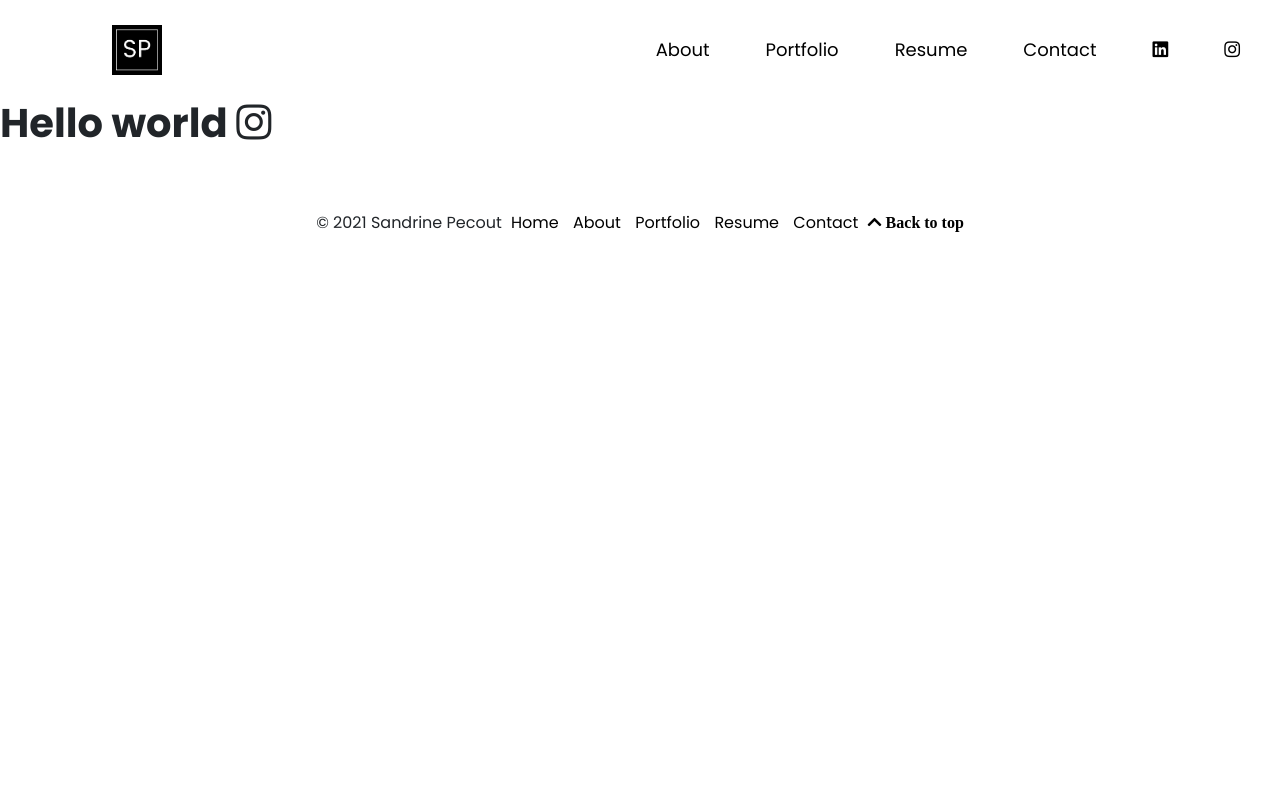
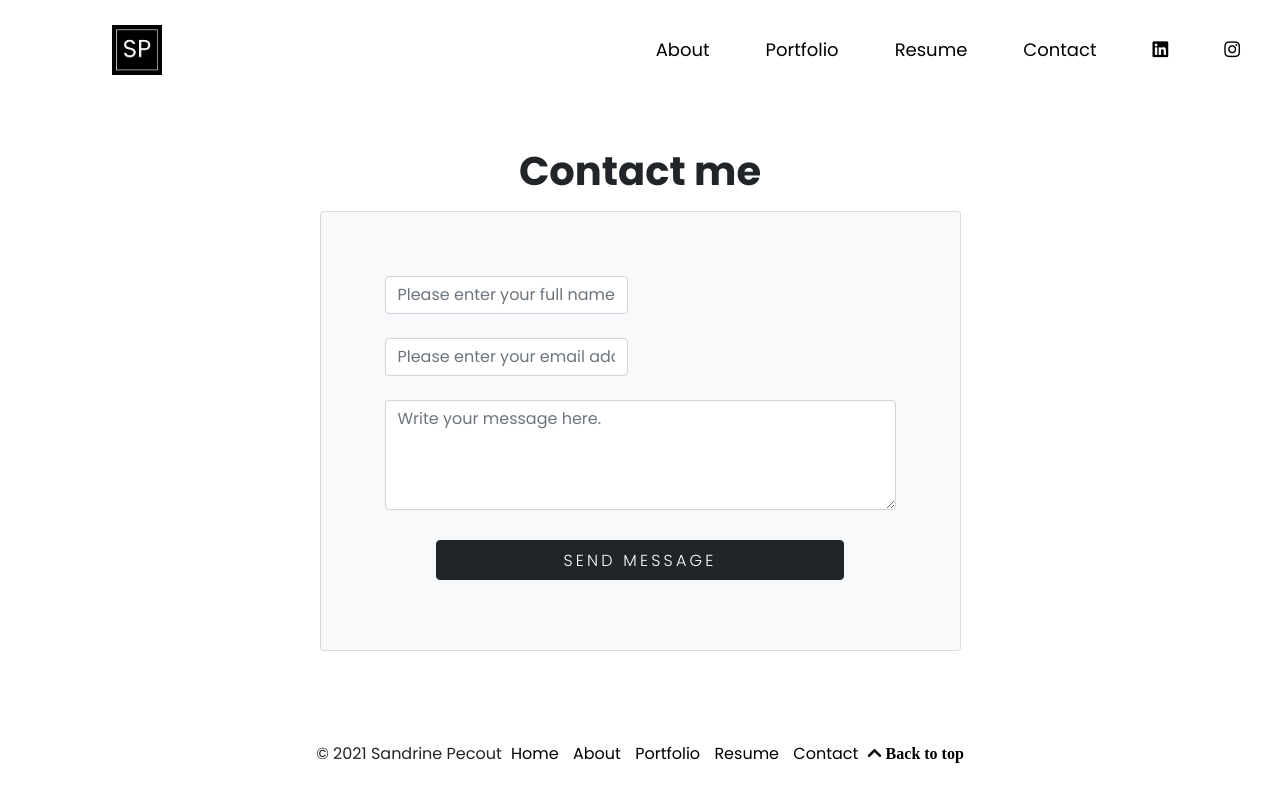
Before and after one commit to CatHarsis39/final-project-portfolio, a plain HTML site: page contact.html in a window 1280 px wide. Drawn offline with nearby package versions, Linux system fonts and the light colour scheme; a web font is replaced by a local one.

Commit message:
contact form 1

```diff
--- a/contact.html
+++ b/contact.html
@@ -95,7 +95,82 @@
         </div>
       </div>
     </nav>
-    <h1>Hello world <i class="fab fa-instagram"></i></h1>
+    <div class="container">
+      <div class="text-center mt-5">
+        <h1>Contact me</h1>
+      </div>
+      <div class="row">
+        <div class="col-lg-7 mx-auto">
+          <div class="card mt-2 mx-auto p-4 bg-light">
+            <div class="card-body bg-light">
+              <div class="container">
+                <form id="contact-form" role="form">
+                  <div class="controls">
+                    <div class="row">
+                      <div class="col-md-6">
+                        <div class="form-group">
+                          <br />
+                          <input
+                            id="form_name"
+                            type="text"
+                            name="name"
+                            class="form-control"
+                            placeholder="Please enter your full name"
+                            required="required"
+                            data-error="Firstname is required."
+                          />
+                        </div>
+                      </div>
+                    </div>
+                    <div class="row">
+                      <div class="col-md-6">
+                        <div class="form-group">
+                          <br />
+                          <input
+                            id="form_email"
+                            type="email"
+                            name="email"
+                            class="form-control"
+                            placeholder="Please enter your email address"
+                            required="required"
+                            data-error="Valid email is required."
+                          />
+                        </div>
+                      </div>
+                    </div>
+                    <div class="row">
+                      <div class="col-md-12">
+                        <div class="form-group">
+                          <br />
+                          <textarea
+                            id="form_message"
+                            name="message"
+                            class="form-control"
+                            placeholder="Write your message here."
+                            rows="4"
+                            required="required"
+                            data-error="Please, leave us a message."
+                          ></textarea>
+                        </div>
+                      </div>
+                      <div class="col-md-12">
+                        <input
+                          type="submit"
+                          class="btn btn-dark btn-send pt-2 btn-block"
+                          value="Send Message"
+                        />
+                      </div>
+                    </div>
+                  </div>
+                </form>
+              </div>
+            </div>
+          </div>
+          <!-- /.8 -->
+        </div>
+        <!-- /.row-->
+      </div>
+    </div>
 
     <footer class="page-footer font-small blue">
       <div class="footer-copyright text-center py-3">
--- a/styles.css
+++ b/styles.css
@@ -123,7 +123,7 @@ section {
 }
 
 .quick-facts {
-  margin: 100px;
+  margin: 60px;
 }
 
 .sandrine {
@@ -137,3 +137,22 @@ section {
 .portfolio {
   margin-top: 100px;
 }
+
+.btn-send {
+  display: block;
+  margin: 30px auto;
+  padding: -20px auto;
+  font-weight: 300;
+  text-transform: uppercase;
+  letter-spacing: 0.2em;
+  width: 80%;
+}
+px .help-block.with-errors {
+  color: #ff5050;
+  margin-top: 5px;
+}
+
+.card {
+  margin-left: 10px;
+  margin-right: 10px;
+}
```
Also changed, not shown: about.html (+52 -1 lines), index.html (+0 -2 lines).
